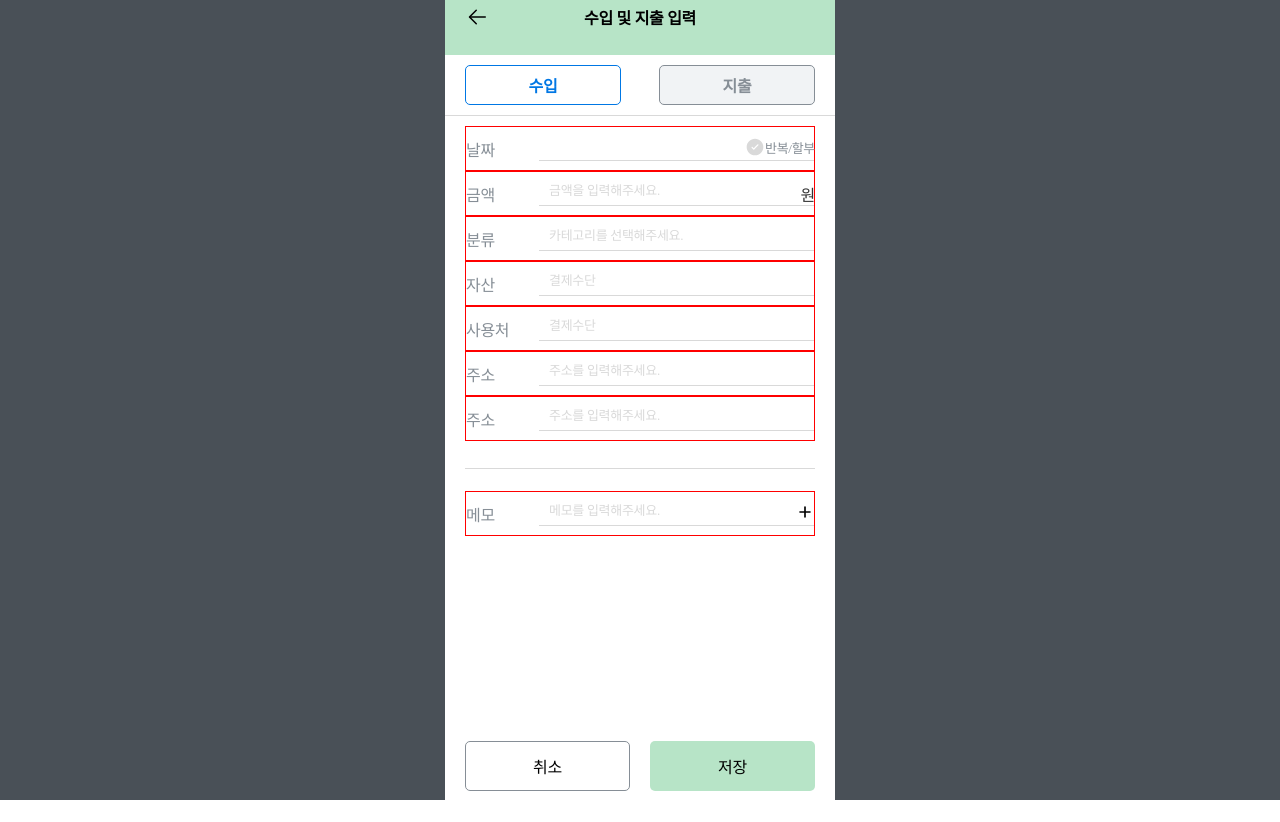
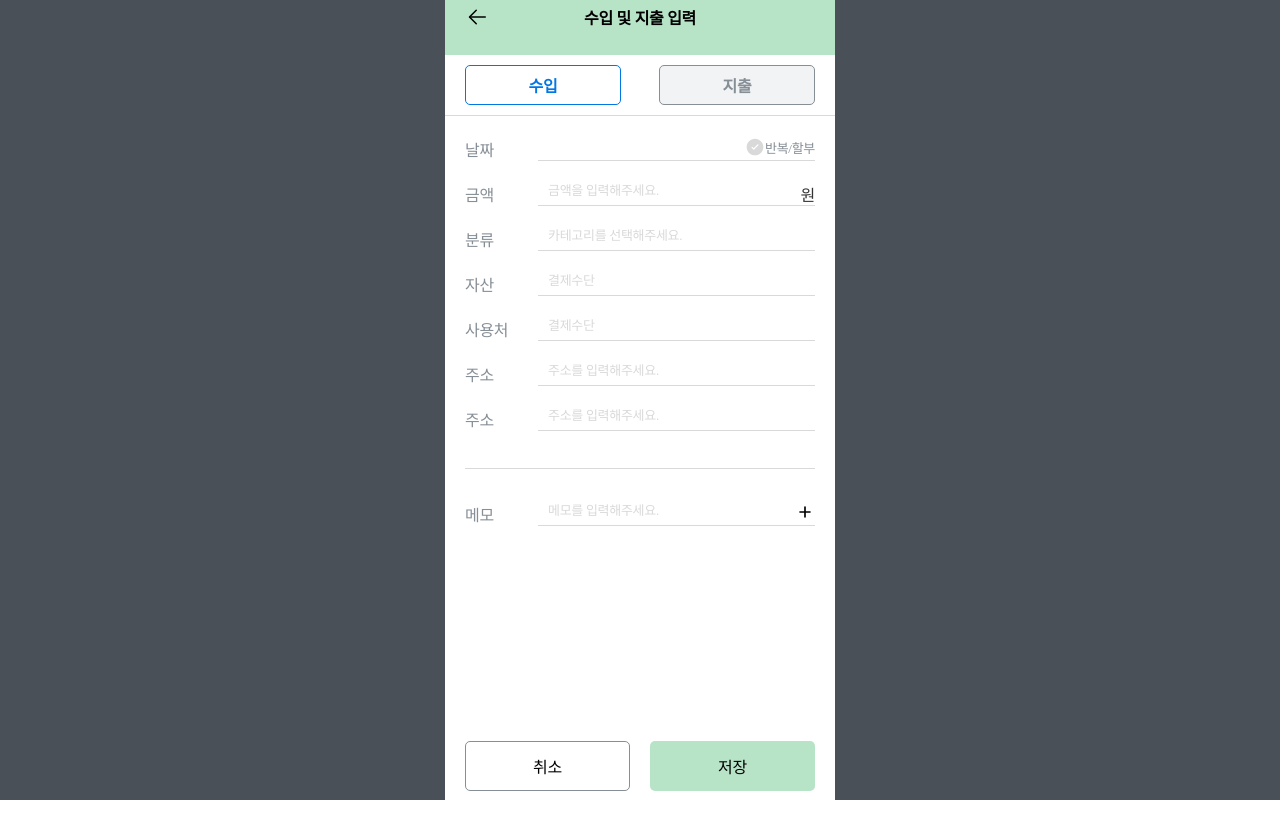
Before and after one commit to AccountStopTheStore/Frontend, a React (Vite) app: page /recordAccountBook in a window 1280 px wide. Built offline with nearby package versions, Linux system fonts and the light colour scheme.

Commit message:
⚡️ [IMPROVE]  LabelInput 컴포넌트 일부 수정
- type을 변경할 수 있도록 수정
- border : red 제거

```diff
--- a/src/components/Common/LabelInput/index.tsx
+++ b/src/components/Common/LabelInput/index.tsx
@@ -1,6 +1,7 @@
 import { LabelInputUI } from "./style";
 
 export interface LabelInputProps {
+  type: string;
   label: string;
   inputId: string;
   inputName: string;
@@ -8,6 +9,7 @@ export interface LabelInputProps {
 }
 
 function LabelInput({
+  type = "text",
   label,
   inputId,
   inputName,
@@ -17,7 +19,7 @@ function LabelInput({
     <LabelInputUI.Container>
       <LabelInputUI.Label htmlFor={inputId}>{label}</LabelInputUI.Label>
       <LabelInputUI.Input
-        type="text"
+        type={type}
         id={inputId}
         name={inputName}
         placeholder={placeholder}
--- a/src/components/Common/LabelInput/style.ts
+++ b/src/components/Common/LabelInput/style.ts
@@ -7,7 +7,6 @@ const Container = styled.div`
   display: flex;
   align-items: center;
   height: 45px;
-  border: 1px solid red;
 `;
 
 const Label = styled.label`
```
